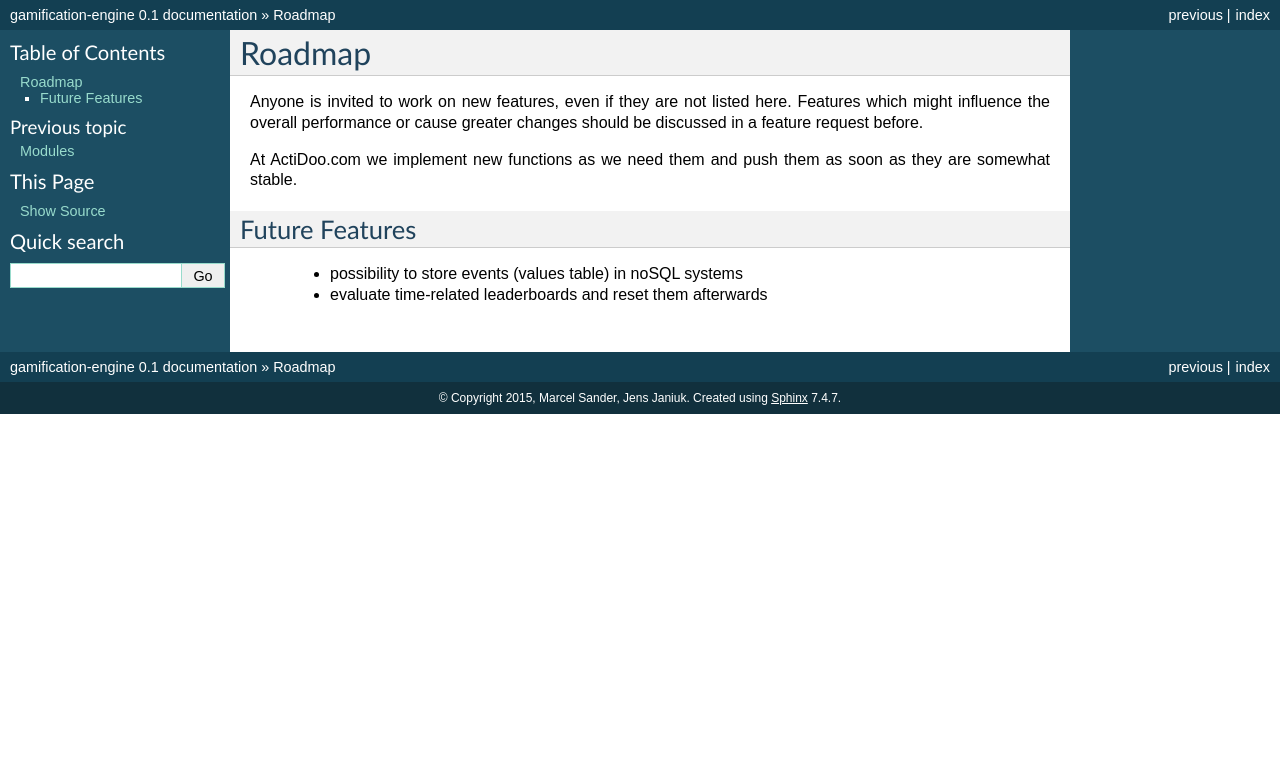
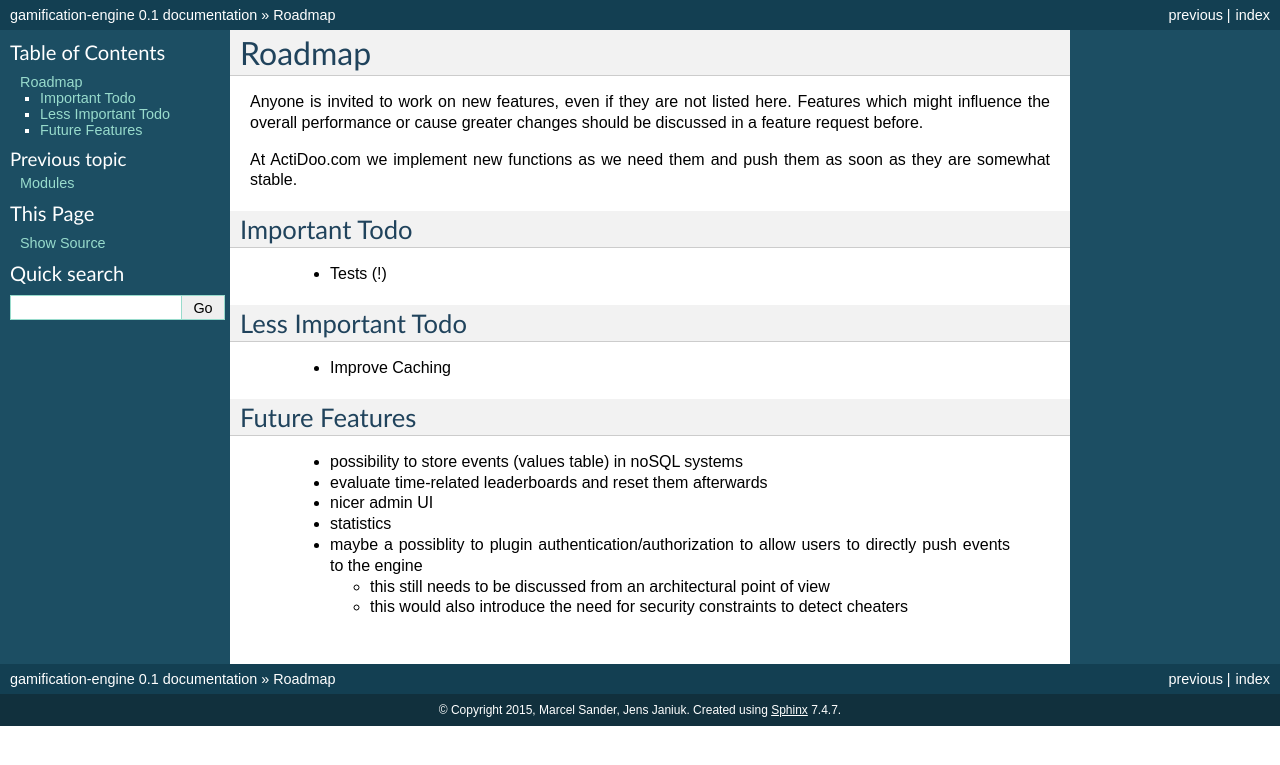
Before and after one commit to ActiDoo/gamification-engine, a Sphinx documentation site: the page built from docs/roadmap.rst, in a window 1280 px wide. Shown: the top 765 px of the page. Built offline with Sphinx 7.4.7, drawn with Linux system fonts in a browser that asks for light colours; formulas are drawn with MathJax 3.

Commit message:
update roadmap

```diff
--- a/docs/roadmap.rst
+++ b/docs/roadmap.rst
@@ -9,7 +9,21 @@ Features which might influence the overall performance or cause greater changes
 
 At ActiDoo.com we implement new functions as we need them and push them as soon as they are somewhat stable.
 
+Important Todo
+==============
+   - Tests (!)
+
+Less Important Todo
+===================
+   - Improve Caching
+
 Future Features
 ===============
    - possibility to store events (values table) in noSQL systems
    - evaluate time-related leaderboards and reset them afterwards
+   - nicer admin UI
+   - statistics
+   - maybe a possiblity to plugin authentication/authorization to allow users to directly push events to the engine
+
+     - this still needs to be discussed from an architectural point of view
+     - this would also introduce the need for security constraints to detect cheaters
```
Also changed, not shown: README.md (+10 -48 lines).
